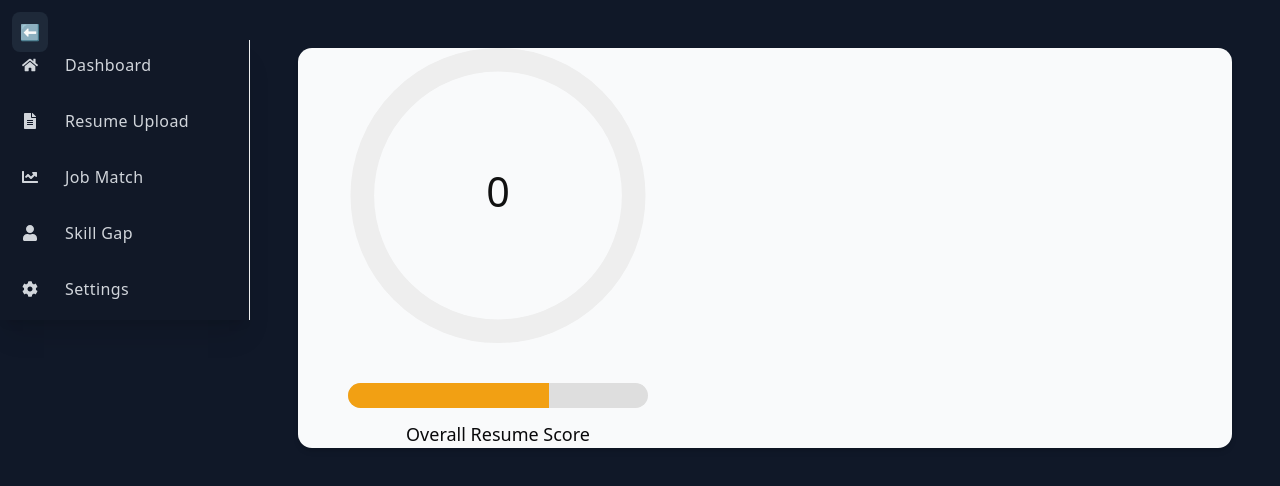
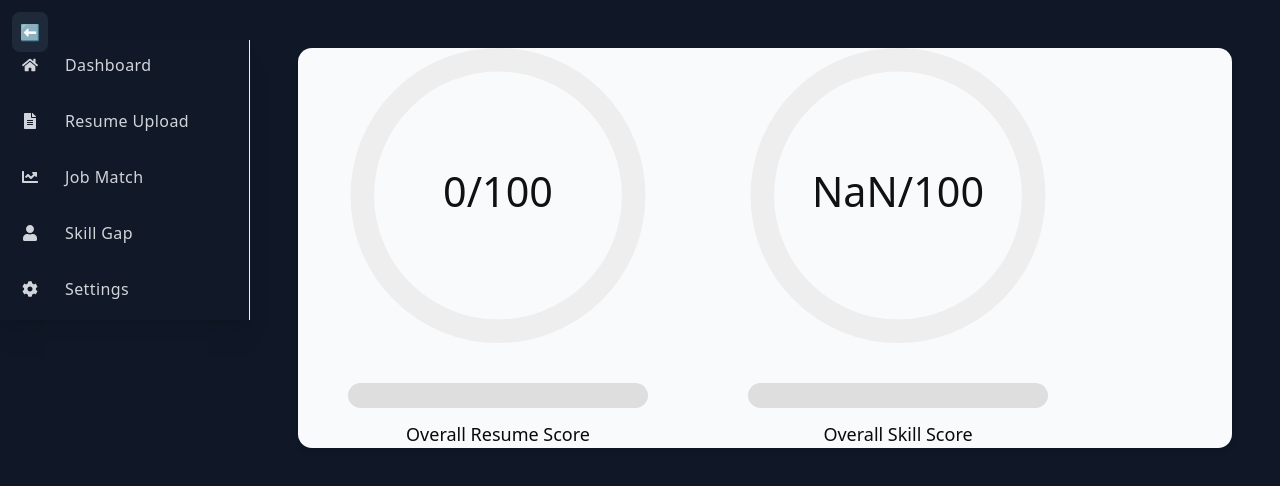
Before and after one commit to DeAvishek/ResumeATS_frontend, a Next.js app: page /dashboard in a window 1280 px wide. Shown: the top 486 px of the page. Built offline with nearby package versions, Linux system fonts and the light colour scheme.

Commit message:
skill progress

```diff
--- a/src/app/components/Scoreanalysis.tsx
+++ b/src/app/components/Scoreanalysis.tsx
@@ -4,32 +4,45 @@ import { CircularProgressbar, buildStyles } from "react-circular-progressbar";
 import "react-circular-progressbar/dist/styles.css";
 import SkillDataSore from "../store/skill_store";
 import Overallresume from "./linerprogress/Overallresume";
+import Skillbase_Cir from "./linerprogress/Skillbase_Cir";
 const ScoreAnalysis = () => {
-  let score = SkillDataSore((state) => state.score);
-  score = Math.ceil(score)
+  let prog = SkillDataSore((state) => state.score);
+  prog = Math.ceil(prog)
   const brief = [
     { grade: "Average", color: "bg-red-500" },
     { grade: "Good", color: "bg-yellow-500" },
     { grade: "Excellent", color: "bg-green-500" },
   ];
-
-
+  const [progress,setProgress] = React.useState<number>(0)
+  React.useEffect(() => {
+      const timer = setInterval(() => {
+        setProgress((oldProgress) => {
+          if (oldProgress === 100) {
+            return 100;
+          }
+          return prog
+        });
+      }, 300);
+      return () => {
+        clearInterval(timer);
+      };
+    }, []);
   return (
     <div className="p-6 space-y-6 ">
       <div className=" bg-gray-50 rounded-xl shadow-md flex flex-wrap">
         <div className="w-100 h-100 flex flex-col items-center">
           <CircularProgressbar
-            value={score}
-            text={`${score}`}
+            value={progress}
+            text={`${progress}/100`}
             styles={buildStyles({
               rotation: 0,
               strokeLinecap: "round",
               textSize: "14px",
               pathTransitionDuration: 0.5,
               pathColor:
-                score < 50
+                progress < 50
                   ? "rgba(255, 0, 0, 1)"
-                  : score < 75
+                  : progress < 75
                     ? "rgba(206, 151, 34, 1)"
                     : "rgba(0, 255, 40, 1)",
               textColor: "#111",
@@ -40,6 +53,7 @@ const ScoreAnalysis = () => {
           <Overallresume/>
           <p className="text-black-600 text-lg mt-3">Overall Resume Score</p>
         </div>
+        <Skillbase_Cir/>
       </div>
     </div>
   );
--- a/src/app/components/Sidebarcom.tsx
+++ b/src/app/components/Sidebarcom.tsx
@@ -25,7 +25,6 @@ const Sidebarcom = ({ children }: { children: React.ReactNode }) => {
         <div className={`fixed top-0 left-0 h-full bg-gray-900 text-white transition-all duration-300 ${collapsed ? "w-[80px]" : "w-[250px]"
             }`}
         >
-            {/* <img src="..\..\media\analyzer.png" alt="hii" /> */}
             <button
                 className="absolute top-3 left-3 z-50 bg-gray-800 p-2 rounded-md hover:bg-gray-700 transition"
                 onClick={() => setCollapsed(!collapsed)}
--- a/src/app/components/linerprogress/Overallresume.tsx
+++ b/src/app/components/linerprogress/Overallresume.tsx
@@ -13,7 +13,7 @@ export default function Overallresume() {
         if (oldProgress === 100) {
           return 0;
         }
-        return 67
+        return prog
       });
     }, 500);
     return () => {
--- /dev/null
+++ b/src/app/components/linerprogress/Skillbase_Cir.tsx
@@ -0,0 +1,52 @@
+"use client"
+import React from 'react'
+import SkillDataSore from '@/app/store/skill_store'
+import { CircularProgressbar, buildStyles } from "react-circular-progressbar";
+import Skillbase_line from './Skillbase_line';
+import "react-circular-progressbar/dist/styles.css";
+const Skillbase_Cir = () => {
+    const Resume_skill = SkillDataSore((state)=>state.resume_skill);
+    const job_skill = SkillDataSore((state)=>state.job_skill);
+    const prog = Math.ceil((Resume_skill.length/job_skill.length)*100)
+    const [progress,setProgress] = React.useState(0);
+    React.useEffect(()=>{
+        const timer = setInterval(()=>{
+            setProgress((oldprogress)=>{
+                if(oldprogress==100){
+                    return 100;
+                }
+                return prog
+            })
+        },500)
+        return ()=>{
+            clearInterval(timer)
+        }
+    },[])
+    return (
+        <div className='w-100 h-100 flex flex-col items-center'>
+            <CircularProgressbar
+                value={progress}
+                text={`${progress}/100`}
+                styles={buildStyles({
+                    rotation: 0,
+                    strokeLinecap: "round",
+                    textSize: "14px",
+                    pathTransitionDuration: 0.5,
+                    pathColor:
+                        progress < 50
+                            ? "rgba(255, 0, 0, 1)"
+                            : progress < 75
+                                ? "rgba(206, 151, 34, 1)"
+                                : "rgba(0, 255, 40, 1)",
+                    textColor: "#111",
+                    trailColor: "#eee",
+                    backgroundColor: "#000",
+                })}
+            />
+            <Skillbase_line/>
+            <p className="text-black-600 text-lg mt-3">Overall Skill Score</p>
+        </div>
+    )
+}
+
+export default Skillbase_Cir
--- /dev/null
+++ b/src/app/components/linerprogress/Skillbase_line.tsx
@@ -0,0 +1,47 @@
+"use client"
+import * as React from 'react';
+import Box from '@mui/material/Box';
+import LinearProgress from '@mui/material/LinearProgress';
+import SkillDataSore from '@/app/store/skill_store';
+export default function Skillbase_line() {
+    const Resume_skill = SkillDataSore((state) => state.resume_skill);
+    const job_skill = SkillDataSore((state) => state.job_skill);
+    const prog = Math.ceil((Resume_skill.length / job_skill.length) * 100)
+    const [progress, setProgress] = React.useState(0);
+
+    React.useEffect(() => {
+        const timer = setInterval(() => {
+            setProgress((oldProgress) => {
+                if (oldProgress === 100) {
+                    return 0;
+                }
+                return prog
+            });
+        }, 500);
+        return () => {
+            clearInterval(timer);
+        };
+    }, []);
+    return (
+        <Box sx={{ width: '300px' }}>
+            <LinearProgress
+                className='mt-10'
+                variant="determinate"
+
+                value={progress}
+                sx={{
+                    height: 25, borderRadius: 5,
+                    backgroundColor: "#dededeff",
+                    "& .MuiLinearProgress-bar": {
+                        backgroundColor: progress < 50
+                            ? "#ee3929ff"        // red for <50
+                            : progress <= 75
+                                ? "#f2a013ff"        // orange for 51-75
+                                : "#19d80fff",   // fill color
+                    },
+                    transition: "width 1.2s ease-in-out"
+                }} // increase height here
+            />
+        </Box>
+    );
+}
```
